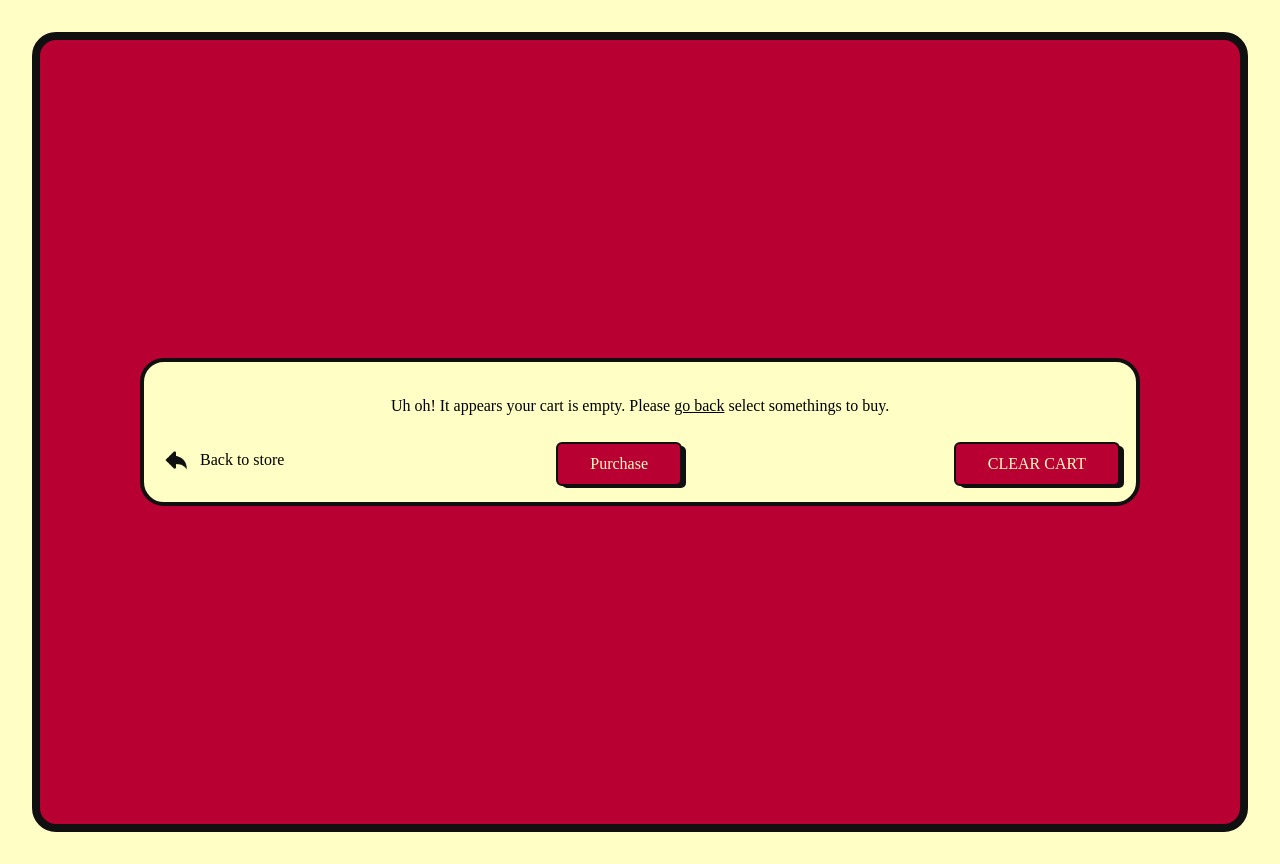
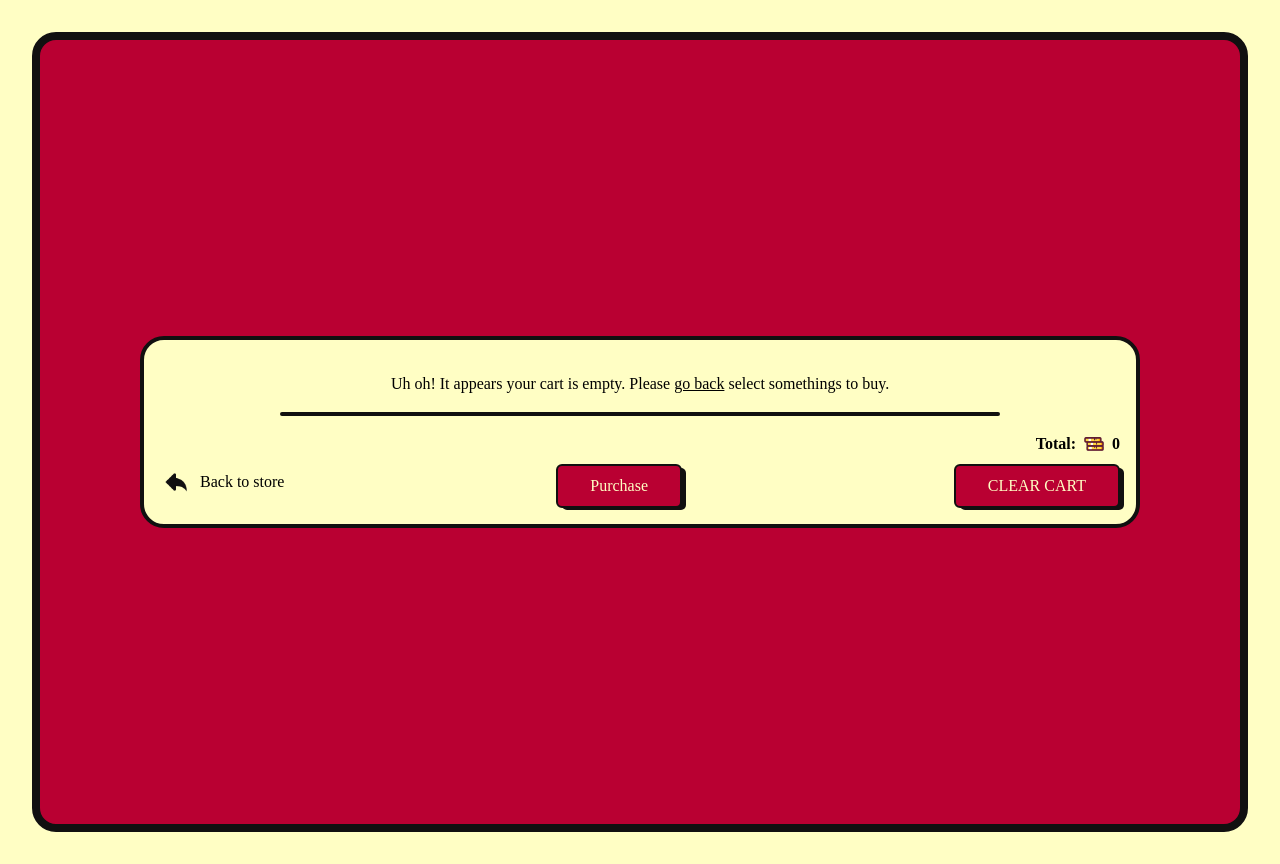
Before and after one commit to Be-Freezin/Bloodbath-and-Beyond, a React (Vite) app: page /cart in a window 1280 px wide. Built offline with nearby package versions, Linux system fonts and the light colour scheme; a web font is replaced by a local one.

Commit message:
checkout functionality is completed

```diff
--- a/src/components/CartBox.jsx
+++ b/src/components/CartBox.jsx
@@ -7,6 +7,7 @@ import { Link } from 'react-router-dom'
 
 const CartBox = () => {
 	const { clearCart, cart, removeFromCart } = useCart()
+	const total = cart.reduce((acc, item) => acc + item.price, 0)
 	return (
 		<div className='w-10/12 mx-auto bg-primary-white border-4 border-primary-black rounded-3xl p-4 font-inika'>
 			{cart.length === 0 ? (
@@ -45,6 +46,16 @@ const CartBox = () => {
 					</div>
 				))
 			)}
+			<hr className='border-primary-black border-2 rounded-full w-3/4 mx-auto my-4' />
+			<div className='flex justify-end '>
+				<div className='flex items-center font-bold'>
+					<span>Total:</span>
+					<div className='flex items-center'>
+						<img className='w-5 mx-2' src={Coins} alt='' />
+						<span> {total}</span>
+					</div>
+				</div>
+			</div>
 
 			<div className='flex flex-row justify-between items-center'>
 				<Link to='/' className='flex items-center'>
```
